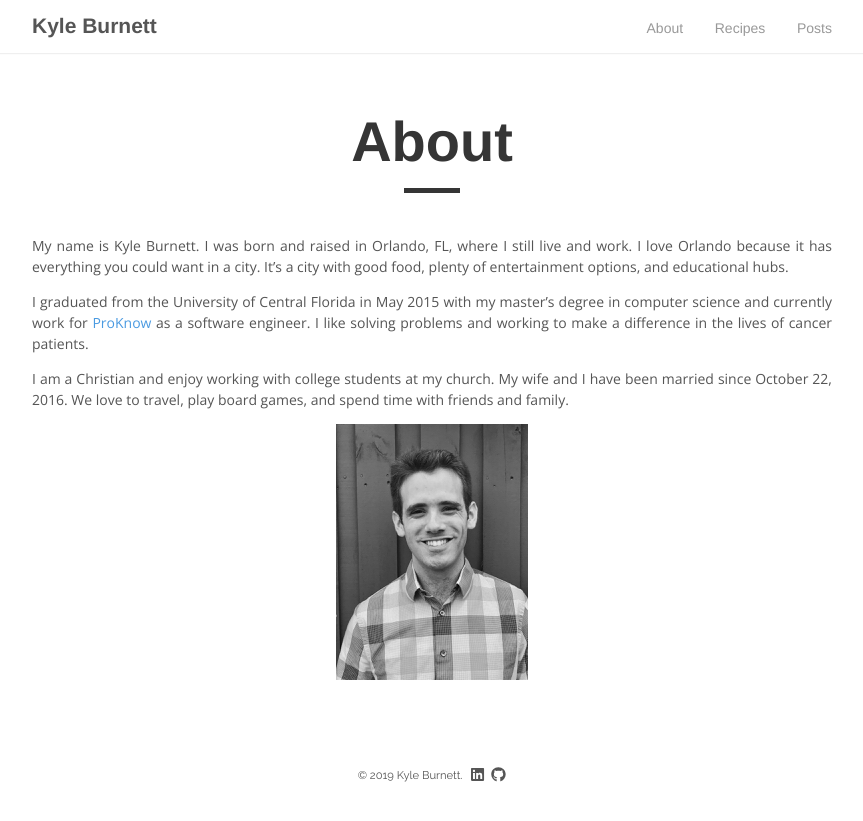
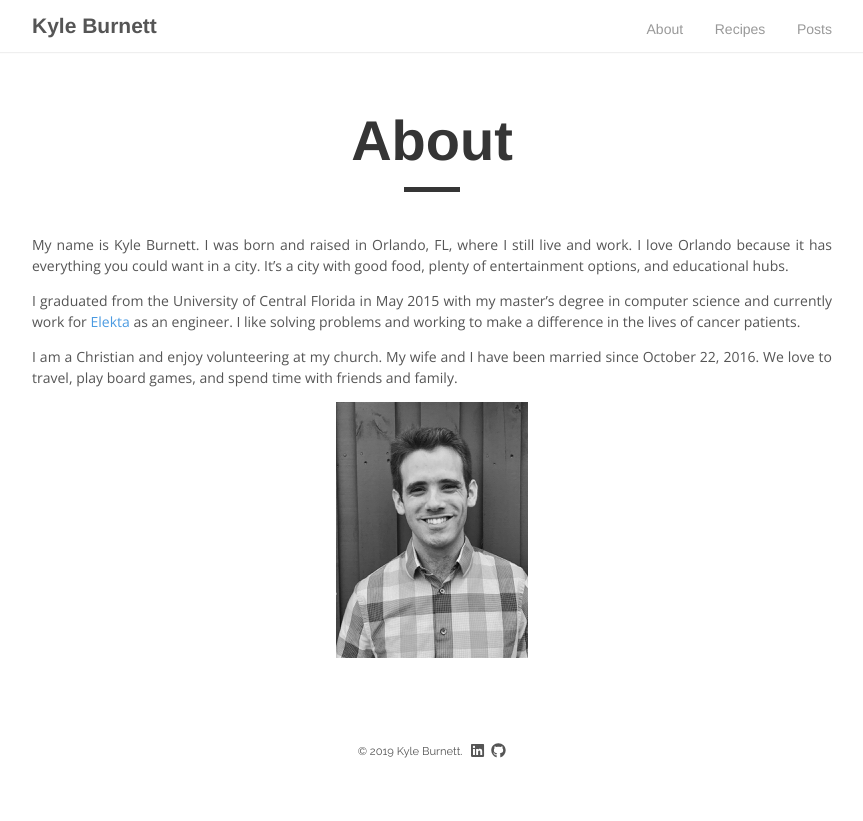
Before and after one commit to kyleburnett/kyleburnett.github.io, a Jekyll site: the page built from pages/about.md, in a window 1280 px wide. Shown: the top 821 px of the page, without its empty margins (208-1071 px from the left). Built offline with Jekyll 4.4.1, drawn with Linux system fonts in a browser that asks for light colours.

```diff
--- a/_includes/head.html
+++ b/_includes/head.html
@@ -27,6 +27,11 @@
 
     <!-- JS -->
     <script defer src="/assets/js/fontawesome-all.min.js"></script>
+    <script
+      type="text/javascript"
+      async
+      src="https://cdnjs.cloudflare.com/ajax/libs/mathjax/2.7.5/MathJax.js?config=TeX-MML-AM_CHTML">
+    </script>
 
     <!-- Favicon -->
     <link rel="apple-touch-icon" sizes="180x180" href="/assets/favicon/apple-touch-icon.png">
--- a/_sass/_base.scss
+++ b/_sass/_base.scss
@@ -1,6 +1,5 @@
 * {
   @include box-sizing;
-  line-height: 1.5;
 }
 
 html,
@@ -32,6 +31,10 @@ h6 {
   color: $default-shade;
   font-family: $sans-serif;
   line-height: normal;
+}
+
+p {
+  line-height: 1.5;
 }
 
 a {
@@ -68,3 +71,17 @@ img {
 td {
   vertical-align: top;
 }
+
+table {
+  display: block;
+  width: 100%;
+  overflow: auto;
+  border-spacing: 0;
+  border-collapse: collapse;
+  margin: 0 0 1rem;
+
+  th, td {
+    padding: .5rem 1rem;
+    border: 1px solid $grey-2;
+  }
+}
--- a/pages/about.md
+++ b/pages/about.md
@@ -7,8 +7,8 @@ permalink: /about/
 
 My name is Kyle Burnett. I was born and raised in Orlando, FL, where I still live and work. I love Orlando because it has everything you could want in a city. It's a city with good food, plenty of entertainment options, and educational hubs.
 
-I graduated from the University of Central Florida in May 2015 with my master's degree in computer science and currently work for [ProKnow](https://proknowsystems.com/) as a software engineer. I like solving problems and working to make a difference in the lives of cancer patients.
+I graduated from the University of Central Florida in May 2015 with my master's degree in computer science and currently work for [Elekta](https://www.elekta.com/) as an engineer. I like solving problems and working to make a difference in the lives of cancer patients.
 
-I am a Christian and enjoy working with college students at my church. My wife and I have been married since October 22, 2016. We love to travel, play board games, and spend time with friends and family.
+I am a Christian and enjoy volunteering at my church. My wife and I have been married since October 22, 2016. We love to travel, play board games, and spend time with friends and family.
 
 ![Kyle Burnett](/assets/img/kyle-medium.jpg)
```
Also changed, not shown: collections/_posts/2019-10-18-algorithms-ch1.md (added, +132 -0 lines), _layouts/post.html (line endings or trailing spaces).
